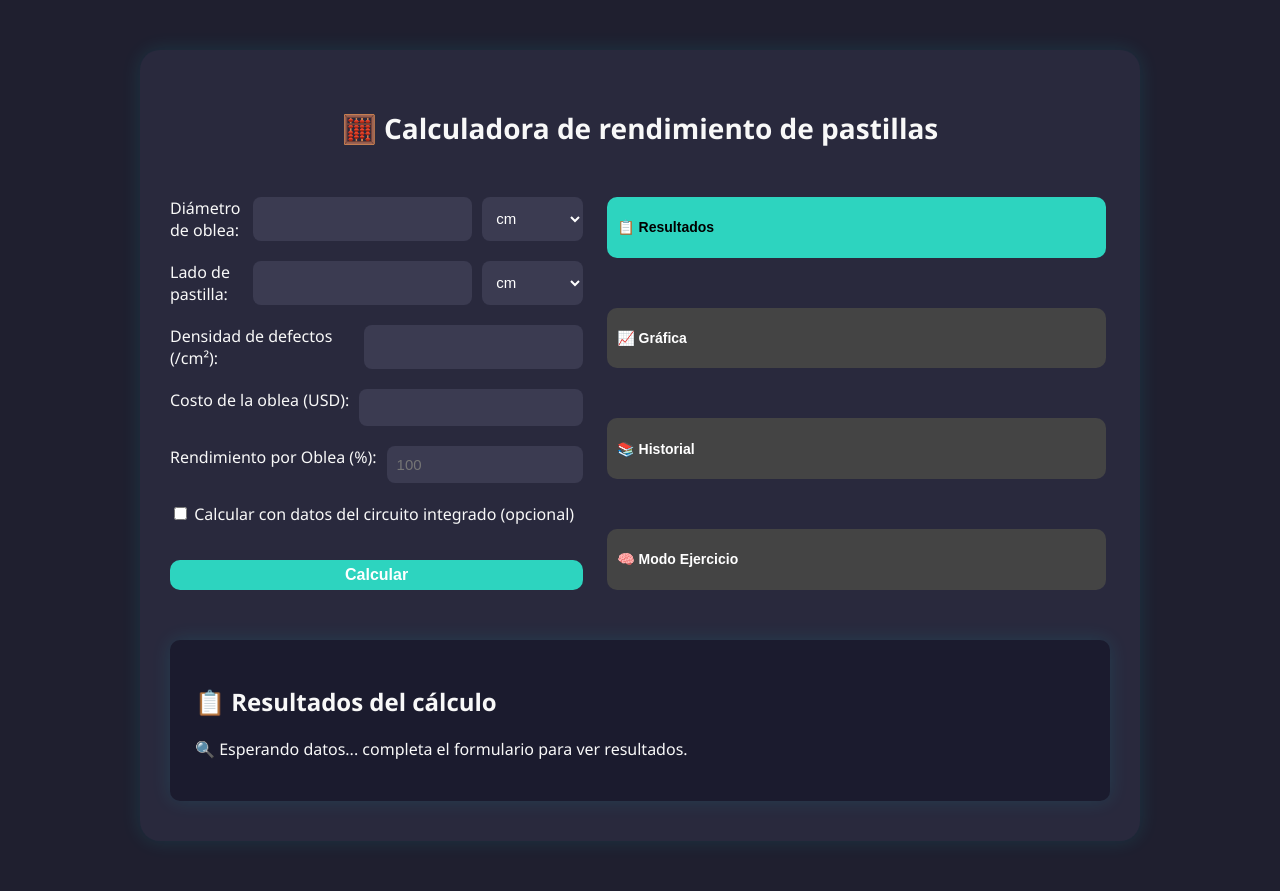
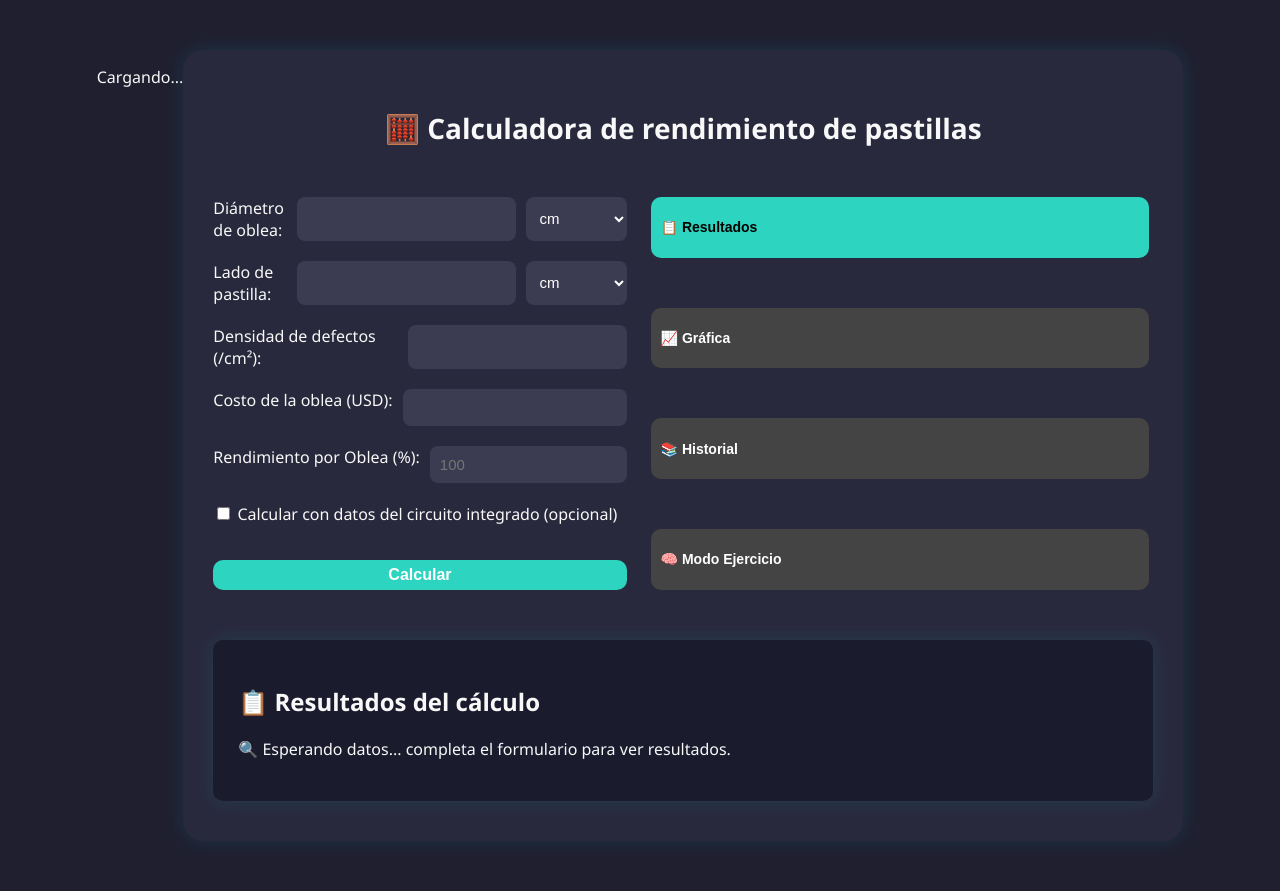
Before and after one commit to RodrigoPP05/calculadora_pastillas, a Flask app: page / in a window 1280 px wide. Run offline with Flask 3, Linux system fonts and the light colour scheme; some libraries are stand-ins or nearby versions.

Commit message:
Update index.html

```diff
--- a/templates/index.html
+++ b/templates/index.html
@@ -29,6 +29,11 @@
 </head>
 
 <body>
+  <div id="loader">
+  <div class="spinner"></div>
+  <p class="loading-text">Cargando...</p>
+</div>
+
   <div class="container">
     <h1>Calculadora de rendimiento de pastillas</h1>
 
@@ -408,5 +413,12 @@ function compararCostos() {
 }
 </script>
 
+<script>
+  window.addEventListener("load", () => {
+    document.body.classList.add("loaded");
+  });
+</script>
+
+
 </body>
 </html>
```
